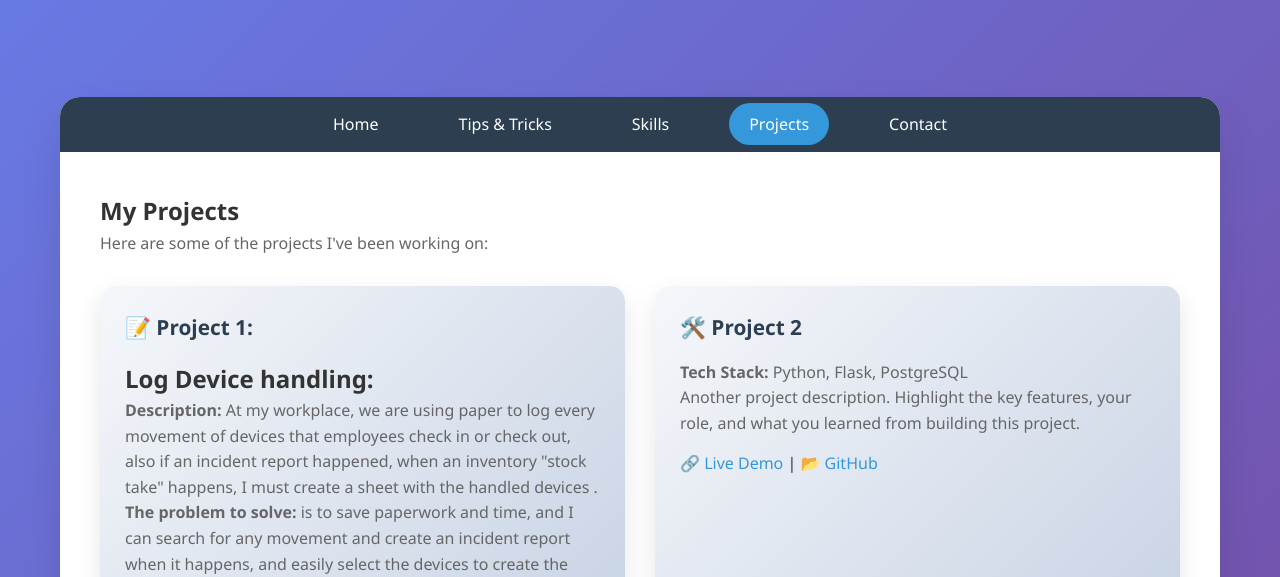
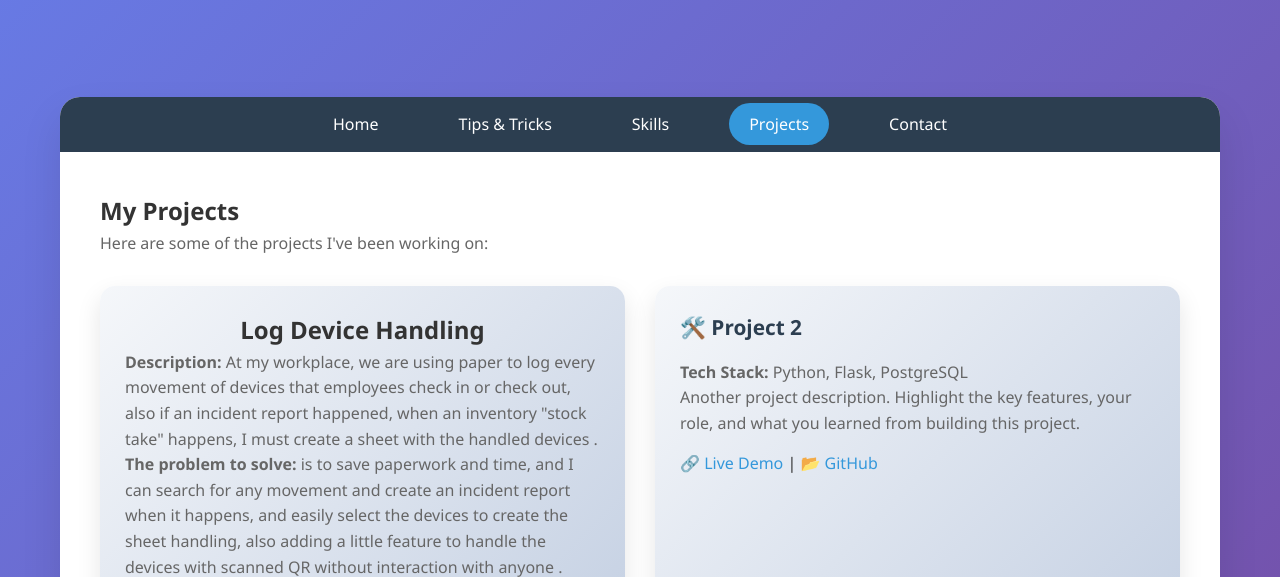
Before and after one commit to melmasry87/Blog, a plain HTML site: page index.html in a window 1280 px wide. Both pictures are taken after a click on the link "Projects". Shown: the part 216-793 px from the top of the page. Drawn offline with Linux system fonts and the light colour scheme.

Commit message:
Update index.html

```diff
--- a/index.html
+++ b/index.html
@@ -522,8 +522,8 @@ SELECT * FROM factorial;</div>
 
                     <div class="tips-grid">
                         <div class="tip-card">
-                            <h3>📝 Project 1: </h3>
-                            <h2><strong>Log Device handling:</strong></h2>
+                            <div style="text-align:center;">
+                            <h2><strong>Log Device Handling</strong></h2></div>
                             <p> <strong>Description:</strong> At my workplace, we are using paper to log every movement of devices that employees check in or check out, also if an incident report happened, when an inventory "stock take" happens, I must create a sheet with the handled devices .</p>
                              <p> <strong>The problem to solve: </strong> is to save paperwork and time, and I can search for any movement and create an incident report when it happens, and easily select the devices to create the sheet handling, also adding a little feature to handle the devices with scanned QR without interaction with anyone .</p>
                             <p><strong>Tech Stack:</strong>HTML, Python, Flask, SQLite3, CSS</p>
```
